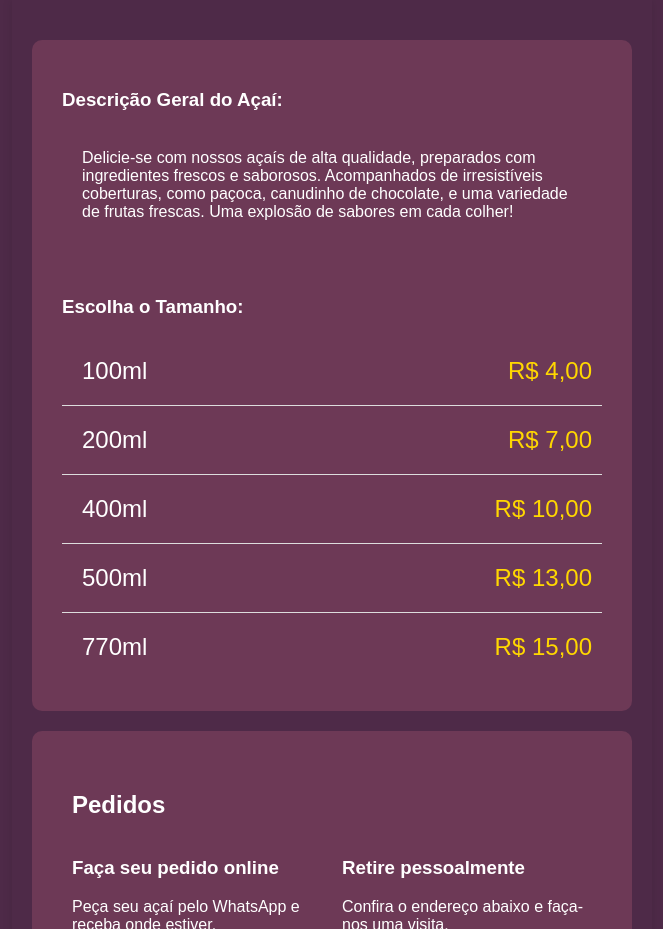
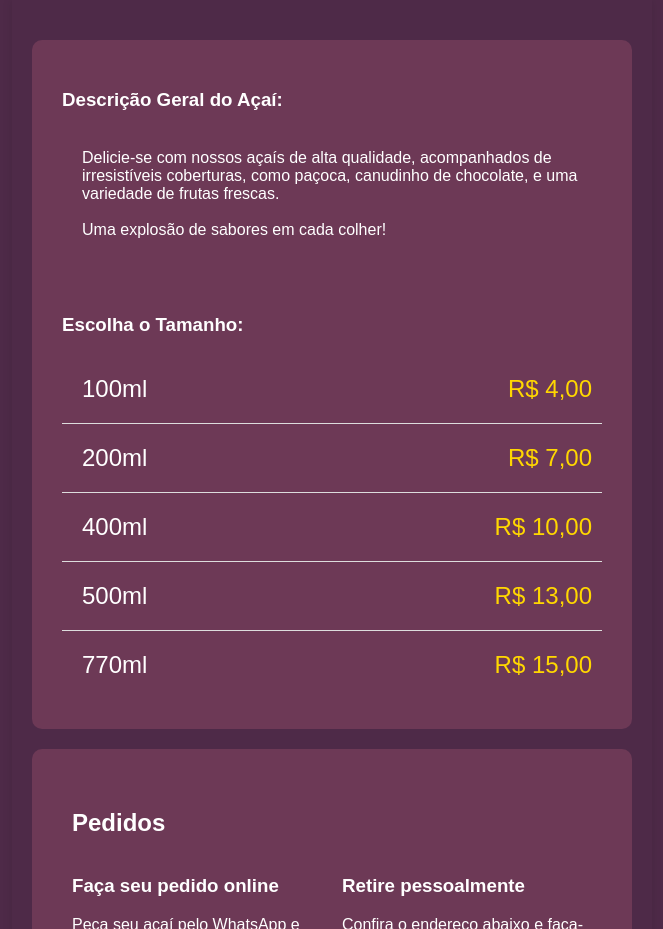
Before and after one commit to D-Coelho/acai-delicia, a plain HTML site: page index.html in a window 1280 px wide. Shown: the part 800-1729 px from the top of the page, without its empty margins (308-971 px from the left). Drawn offline with Linux system fonts and the light colour scheme.

Commit message:
Update index.html

```diff
--- a/index.html
+++ b/index.html
@@ -203,8 +203,10 @@
         <!-- Descrição Geral do Açaí -->
         <div class="titulo">
             <h3>Descrição Geral do Açaí:</h3>
-            <p class="item-cardapio"> Delicie-se com nossos açaís de alta qualidade, preparados com ingredientes frescos e saborosos. Acompanhados de irresistíveis coberturas, como paçoca, canudinho de chocolate, e uma variedade de frutas frescas. Uma explosão de sabores em cada colher!</p>
-            </class>
+            <p class="item-cardapio">
+                Delicie-se com nossos açaís de alta qualidade, acompanhados de irresistíveis coberturas, como paçoca, canudinho de chocolate, e uma variedade de frutas frescas.<br><br>
+                Uma explosão de sabores em cada colher!
+            </p>
         </div>
 
         <!-- Opções de Ml -->
```
